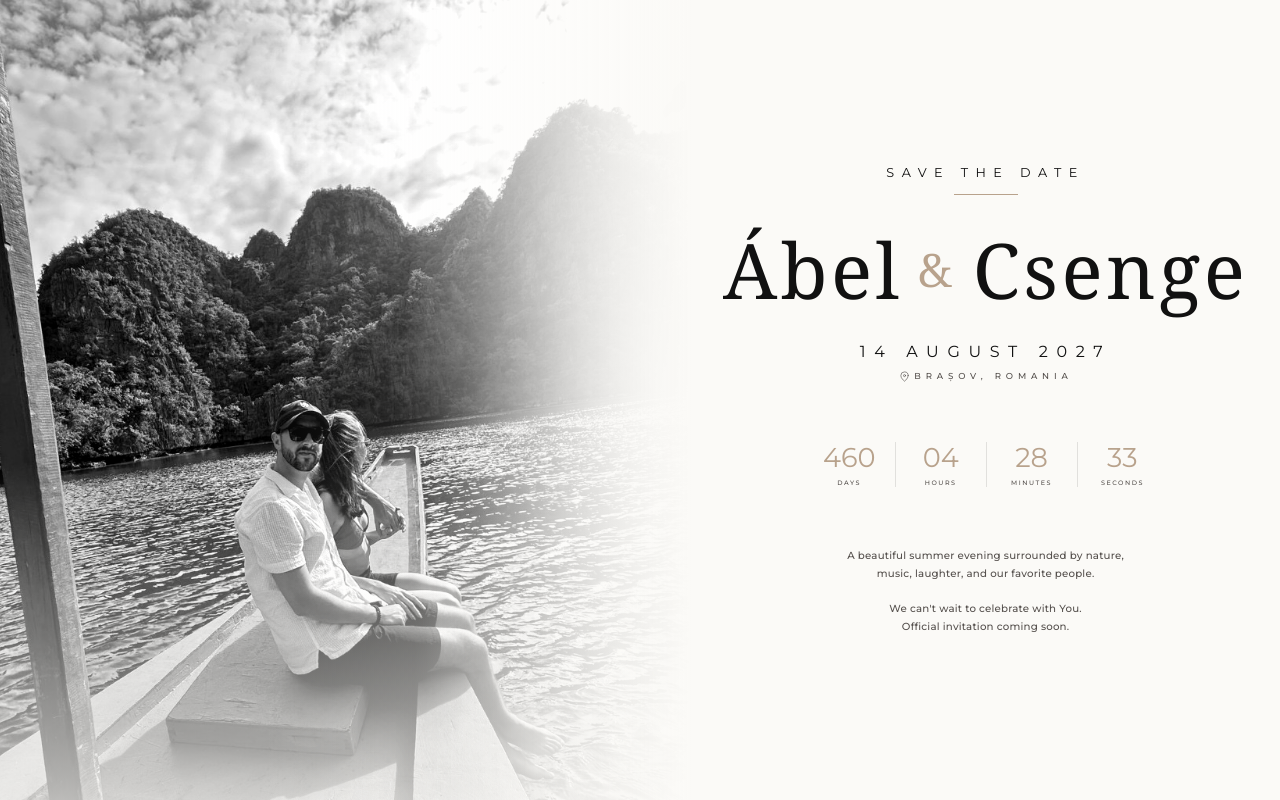
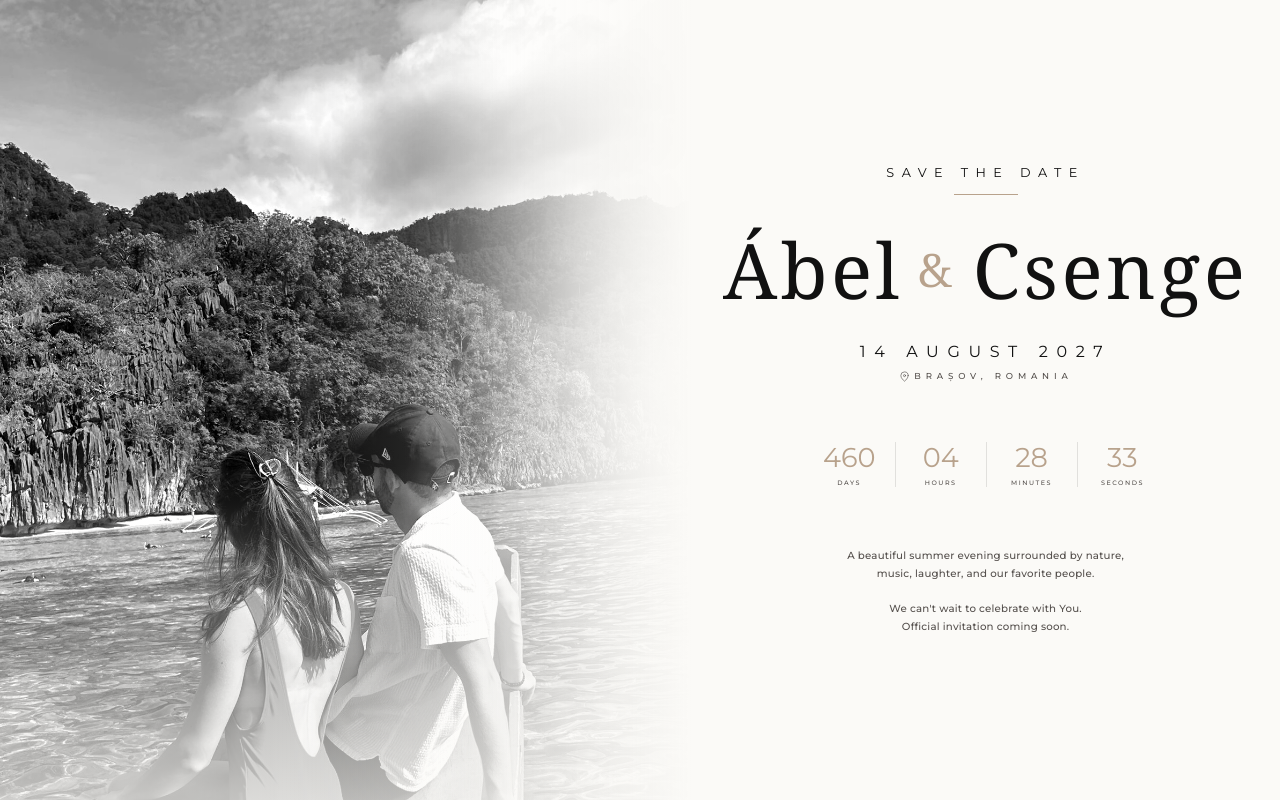
Before and after one commit to NedaAgi/wedding-site, a React (Vite) app: page / in a window 1280 px wide. Built offline with nearby package versions, Linux system fonts and the light colour scheme; a web font is replaced by a local one.

Commit message:
image changed

```diff
--- a/src/components/Hero.tsx
+++ b/src/components/Hero.tsx
@@ -6,7 +6,7 @@ export default function Hero() {
     <section className="hero-shell">
       <div className="hero-frame">
         <div className="hero-image-col fade-in">
-          <img className="hero-img" src="/hero.jpg?v=20260509" alt="" width={904} height={1024} decoding="async" />
+          <img className="hero-img" src="/hero.jpeg?v=20260509" alt="" width={904} height={1024} decoding="async" />
           <div className="hero-img-flare" aria-hidden="true" />
           <div className="hero-img-gradient" aria-hidden="true" />
         </div>
```
Also changed, not shown: public/hero.jpeg (added), public/hero.jpg (deleted).
